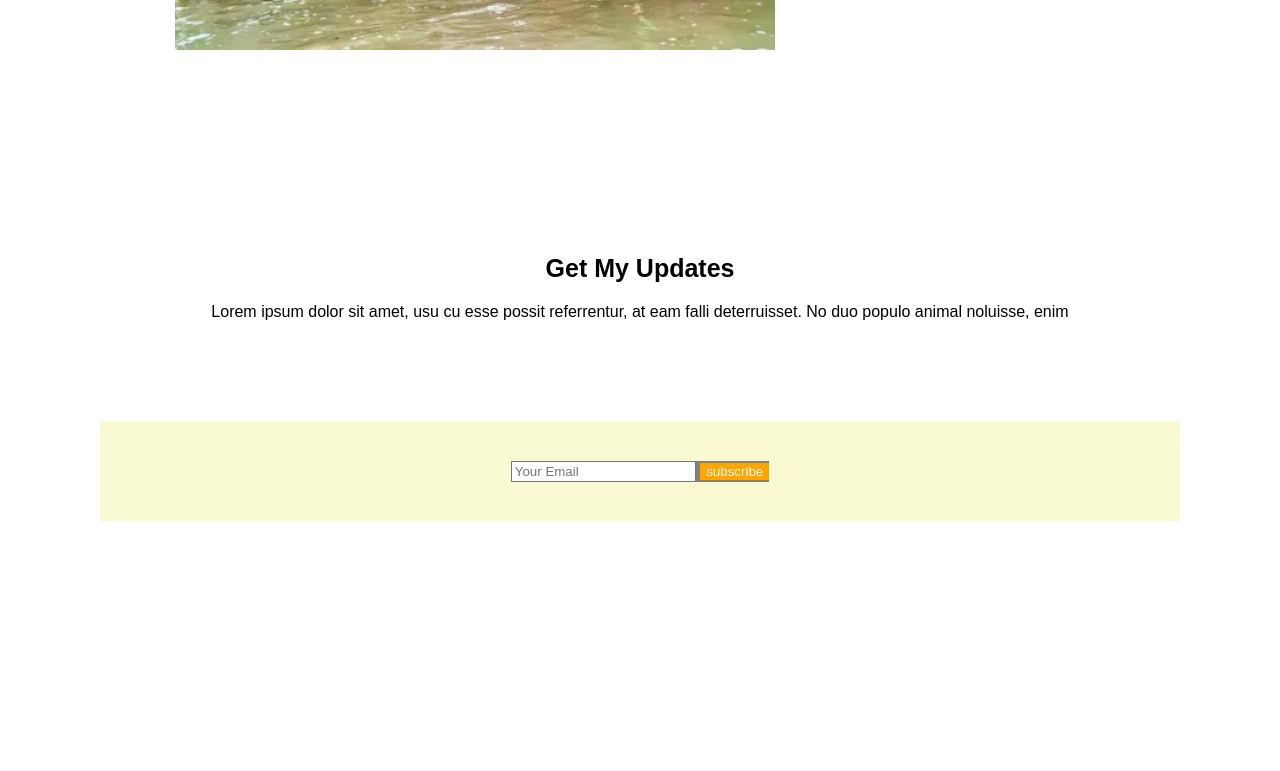
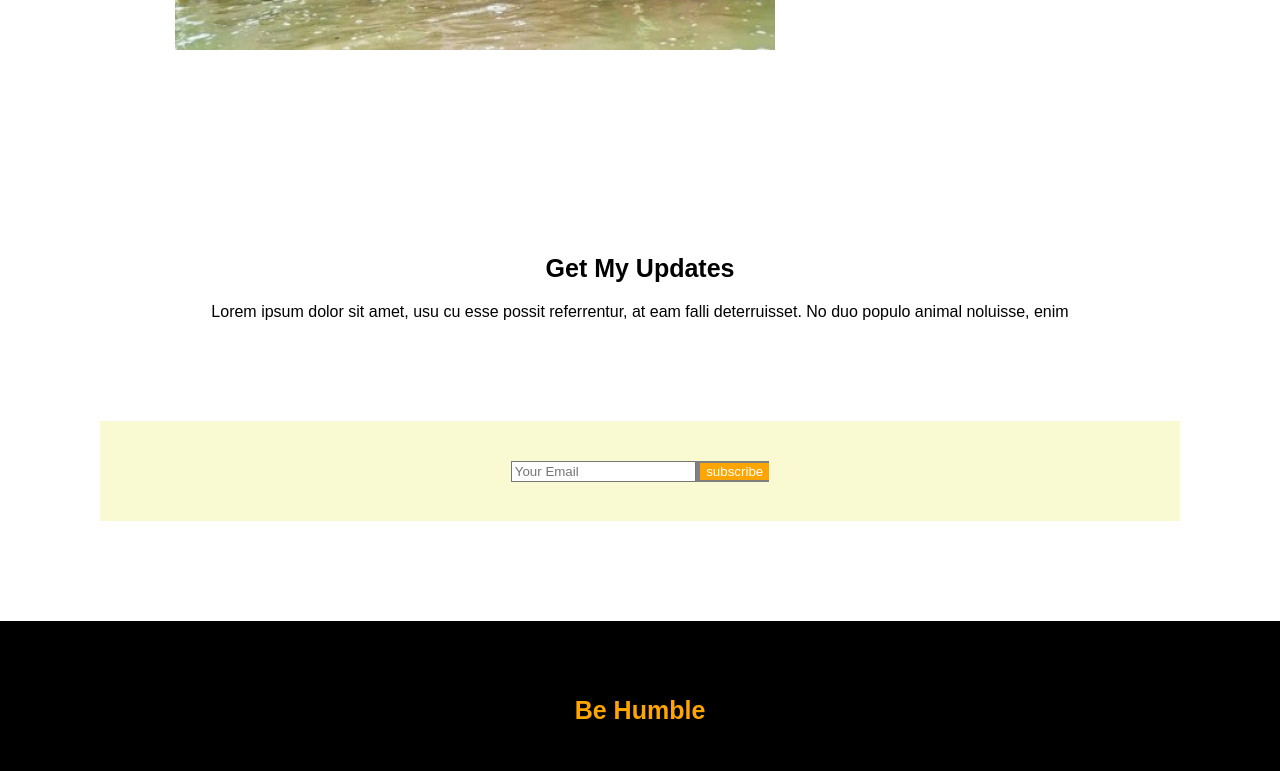
Before and after one commit to Ruhan-ia/developer-portfolioR, a plain HTML site: page index.html in a window 1280 px wide. Shown: the part 2483-3254 px from the top of the page. Before the commit the page ends 3104 px from the top, so only its background shows below. Drawn offline with Linux system fonts and the light colour scheme.

Commit message:
final commit

```diff
--- a/index.html
+++ b/index.html
@@ -121,5 +121,14 @@
         </section>
     </main>
 
+    <footer>
+        <div class="humble-container">
+            <div class="humble-title">
+                <h4>Be Humble</h4>
+
+            </div>
+        </div>
+    </footer>
+
 </body>
 </html>
--- a/styles/portfolio2.css
+++ b/styles/portfolio2.css
@@ -161,3 +161,17 @@
     background: gray;
     color: aliceblue;
 }
+.humble-container{
+    background: #000;
+    align-items: center;
+    height: 150px;
+    justify-content: center;
+    margin: 0 auto;
+    text-align: center;
+}
+.humble-title {
+    color: orange;
+    font-size: 25px;
+    padding-top: 75px;
+
+}
```
